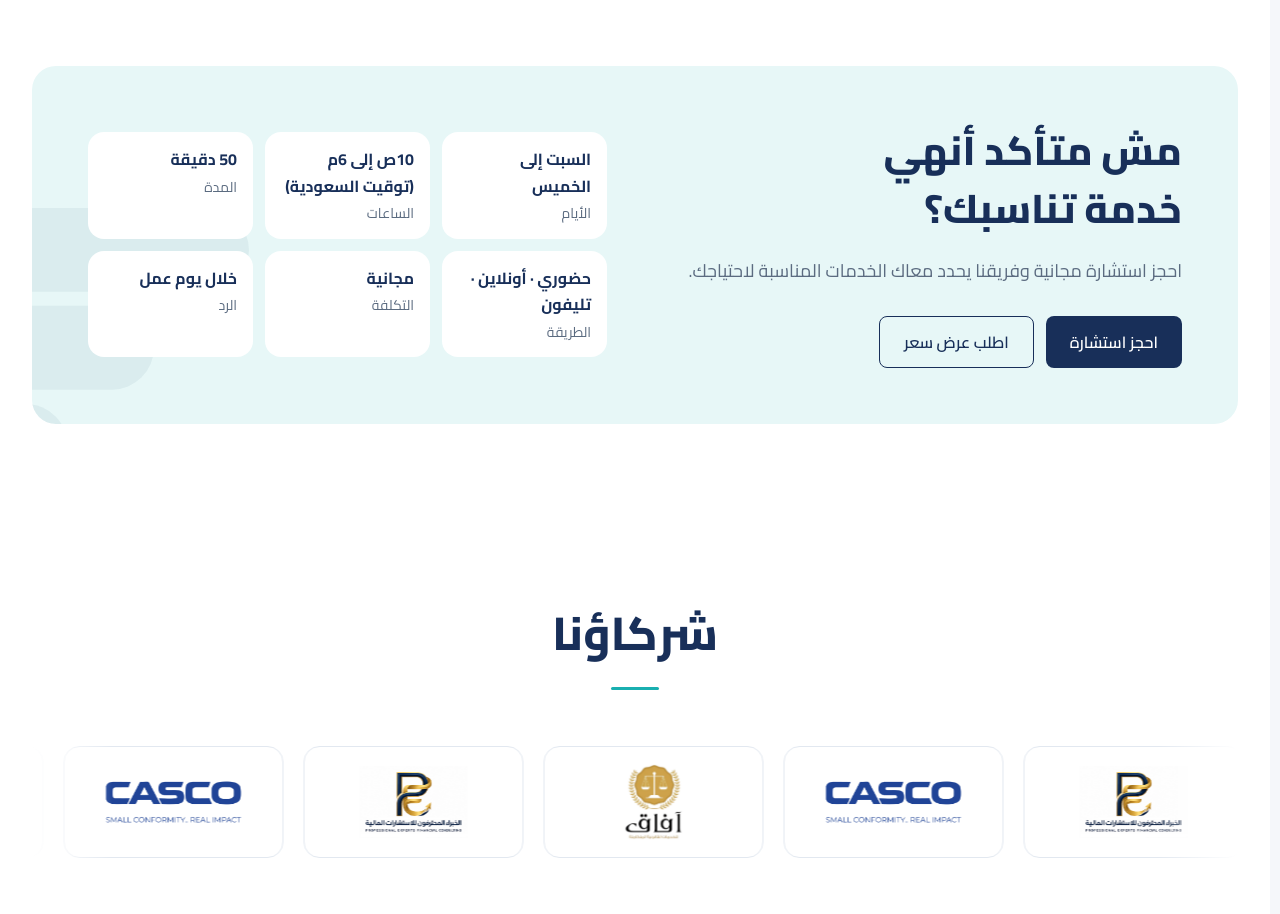
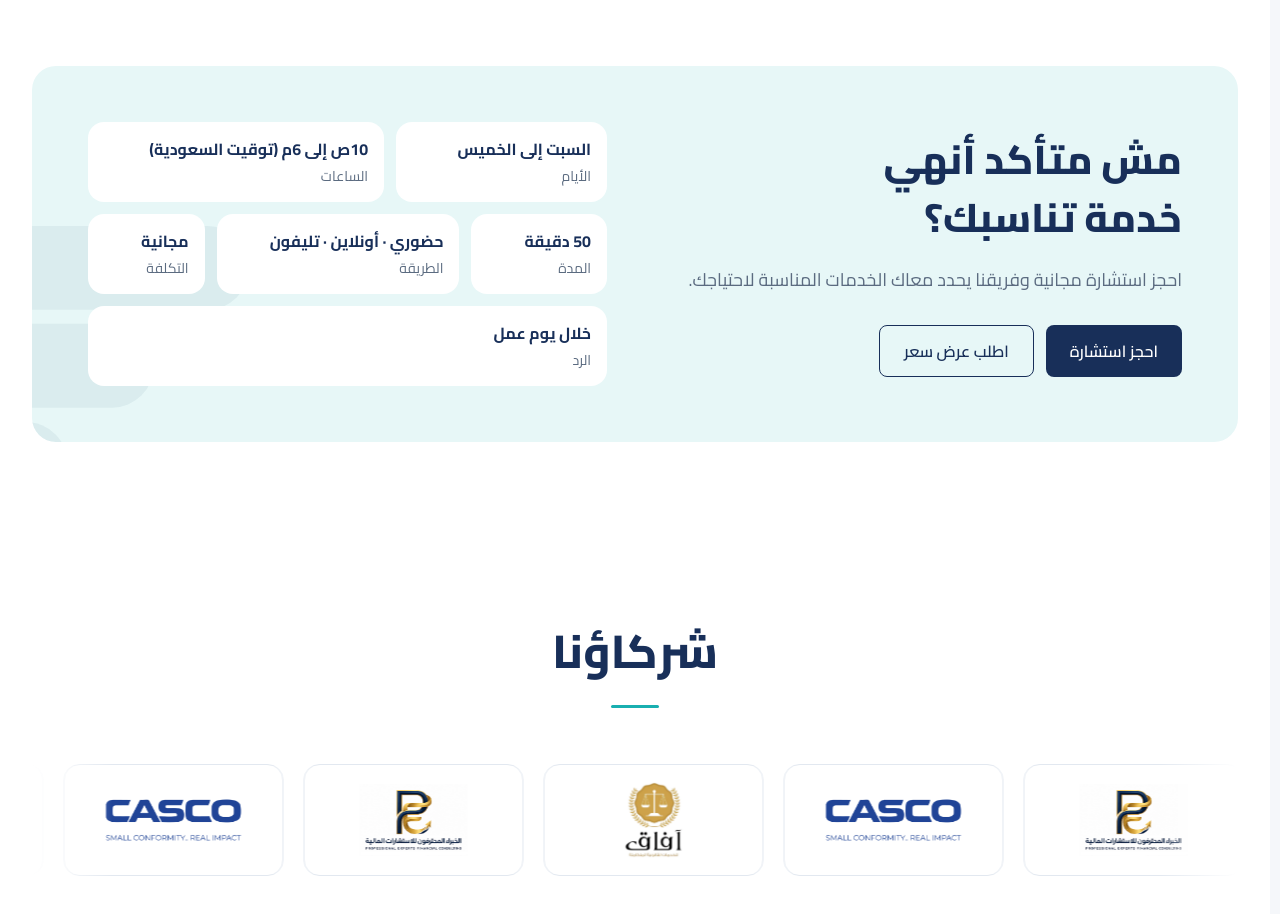
Before and after one commit to mostafa-sarhan/fork-arabia, a React (Vite) app: page /services in a window 1280 px wide. Shown: the part 1680-2594 px from the top of the page. Built offline with nearby package versions, Linux system fonts and the light colour scheme.

Commit message:
fix(consultation): keep detail tiles on one line

```diff
--- a/src/components/sections/ConsultationCta.tsx
+++ b/src/components/sections/ConsultationCta.tsx
@@ -20,9 +20,15 @@ const WATERMARK = '-end-8 -bottom-10 h-45 lg:-end-12 lg:-bottom-16 lg:h-70'
 /* Text and buttons beside the tiles from 1024; stacked below. */
 const LAYOUT = 'relative grid gap-8 lg:grid-cols-2 lg:items-center lg:gap-14'
 
-/* The six details: 2 × 3 on phones, 3 × 2 from 768. */
-const TILES = 'grid grid-cols-2 md:grid-cols-3 gap-2.5 lg:gap-3'
-const TILE = 'flex flex-col-reverse justify-end rounded-xl bg-surface px-4 py-3.5'
+/*
+ * The six details. Each tile is as wide as its own label and value, which
+ * never wrap; the row wraps instead and the tiles grow to fill each line,
+ * so narrower widths get fewer tiles per line, never squeezed text.
+ */
+const TILES = 'flex flex-wrap gap-2.5 lg:gap-3'
+const TILE = 'flex flex-auto flex-col-reverse justify-end rounded-xl bg-surface px-4 py-3.5'
+const TILE_LABEL = 'mt-1 whitespace-nowrap text-body-sm text-ink-muted'
+const TILE_VALUE = 'whitespace-nowrap text-body font-bold text-heading'
 
 /* Full width and stacked on phones, side by side from 640. */
 const BUTTON = 'h-13 w-full sm:w-auto'
@@ -67,8 +73,8 @@ export function ConsultationCta({ title, text }: { title: string; text: string }
             <dl className={TILES}>
               {details.map((detail) => (
                 <div key={detail.id} className={TILE}>
-                  <dt className="mt-1 text-body-sm text-ink-muted">{detail.label}</dt>
-                  <dd className="text-body font-bold text-heading">{detail.value}</dd>
+                  <dt className={TILE_LABEL}>{detail.label}</dt>
+                  <dd className={TILE_VALUE}>{detail.value}</dd>
                 </div>
               ))}
             </dl>
```
